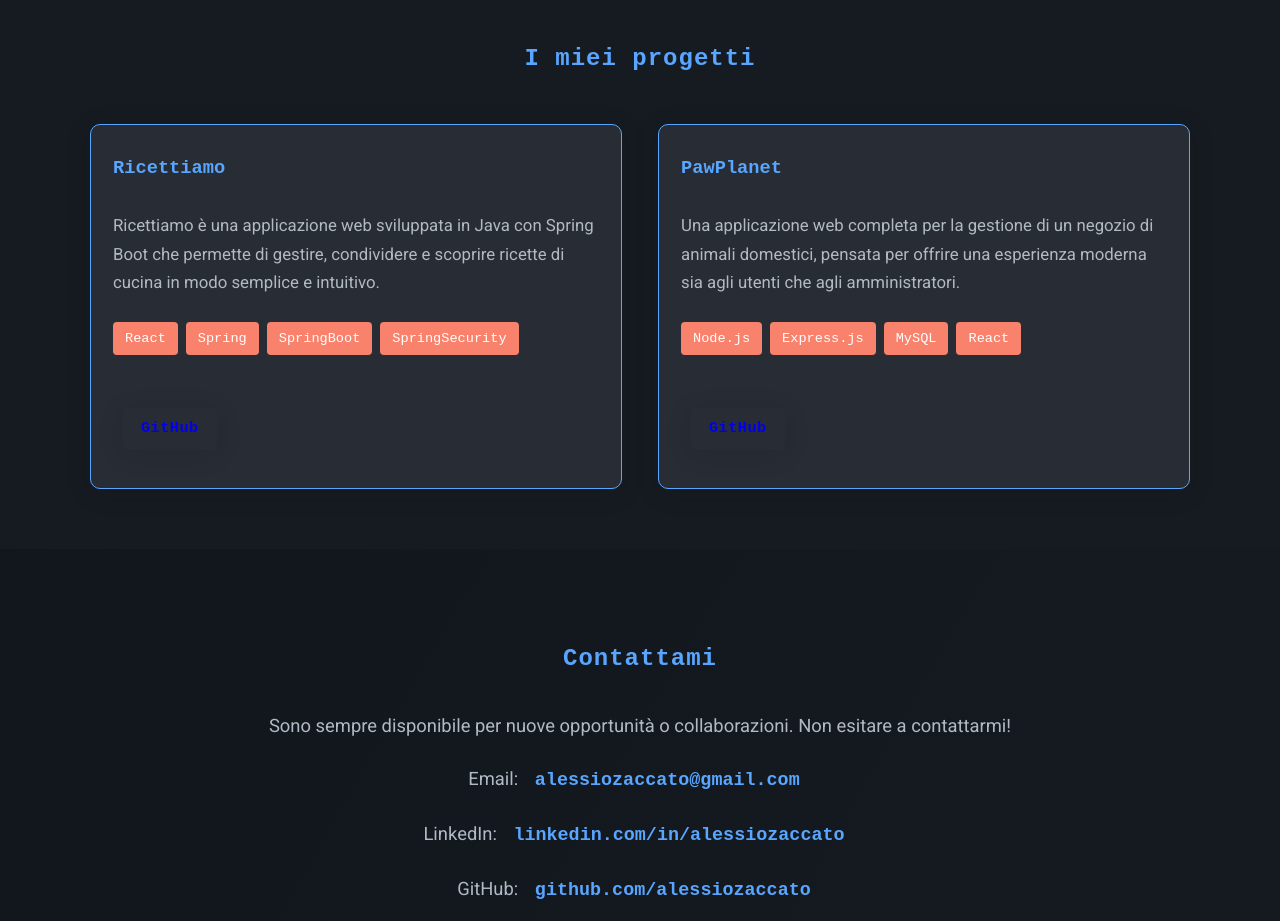
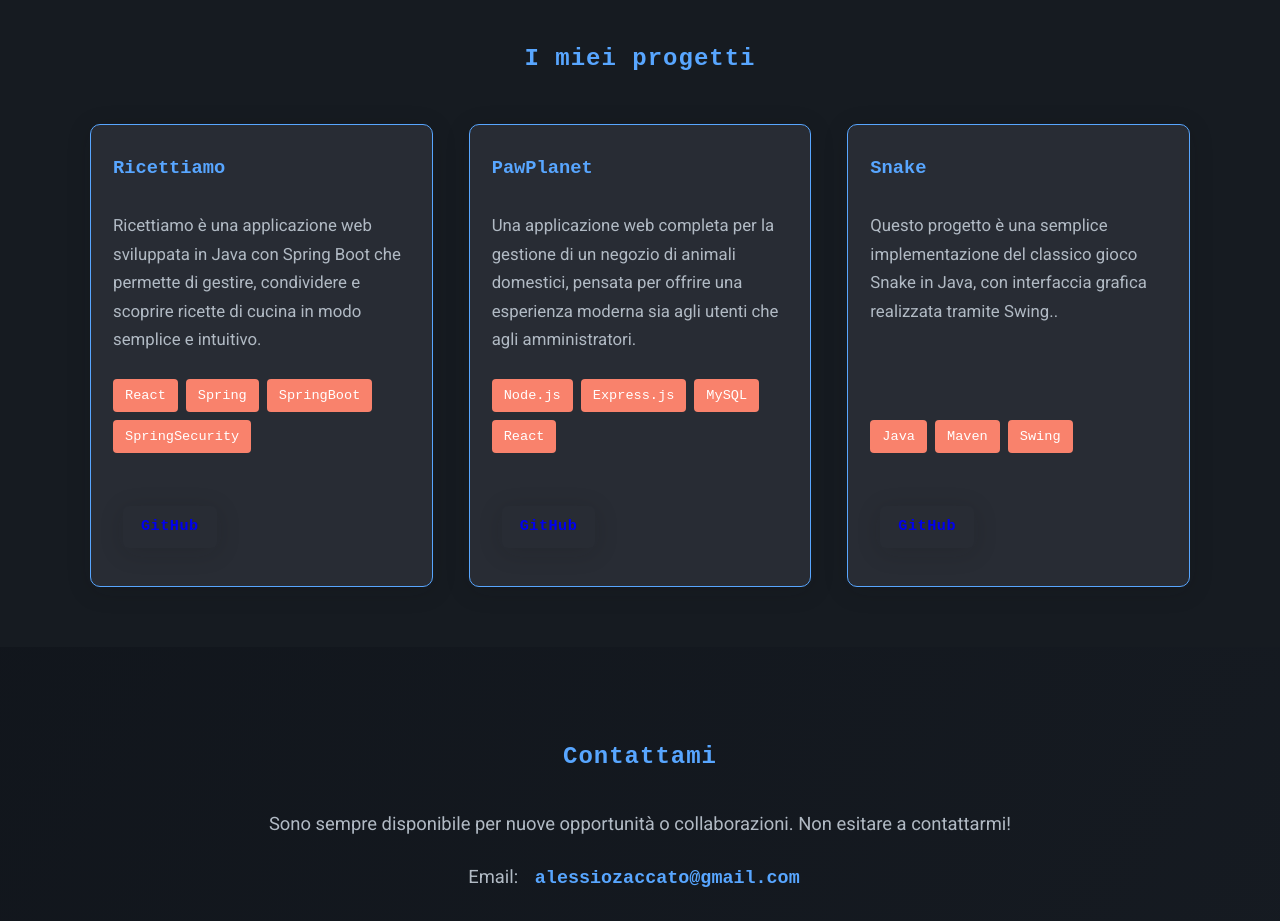
Before and after one commit to alessiozaccato/alessiozaccato.github.io, a React (Vite) app: page / in a window 1280 px wide. Shown: the part 1960-2881 px from the top of the page. Built offline with nearby package versions, Linux system fonts and the light colour scheme.

Commit message:
FIX: add Snake project to the Projects section with description and technologies

```diff
--- a/src/sections/Projects.jsx
+++ b/src/sections/Projects.jsx
@@ -15,6 +15,13 @@ function Projects() {
       technologies: ['Node.js', 'Express.js', 'MySQL', 'React'],
       liveLink: '',
       githubLink: 'https://github.com/alessiozaccato/petShop'
+    },
+    {
+      title: 'Snake',
+      description: 'Questo progetto è una semplice implementazione del classico gioco Snake in Java, con interfaccia grafica realizzata tramite Swing..',
+      technologies: ['Java', 'Maven', 'Swing'],
+      liveLink: '',
+      githubLink: 'https://github.com/alessiozaccato/snake'
     },
     // Aggiungi altri progetti
   ];
```
